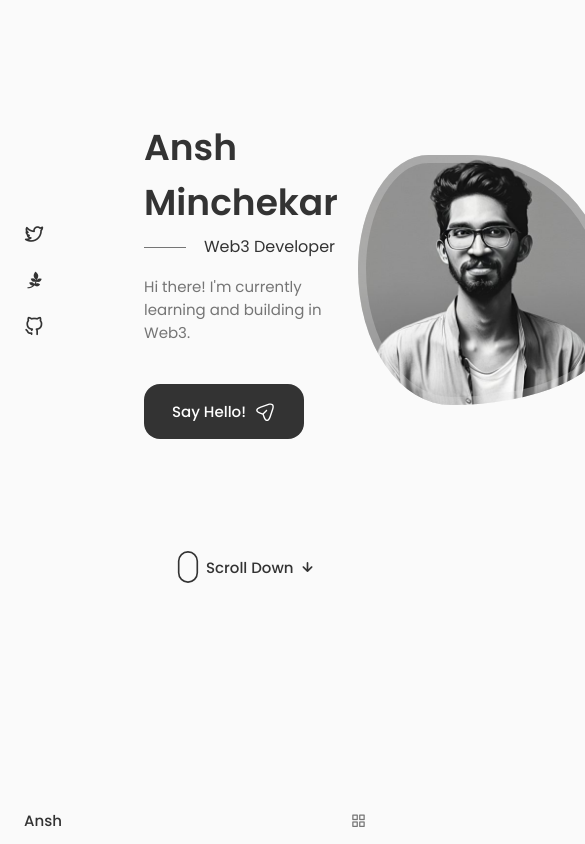
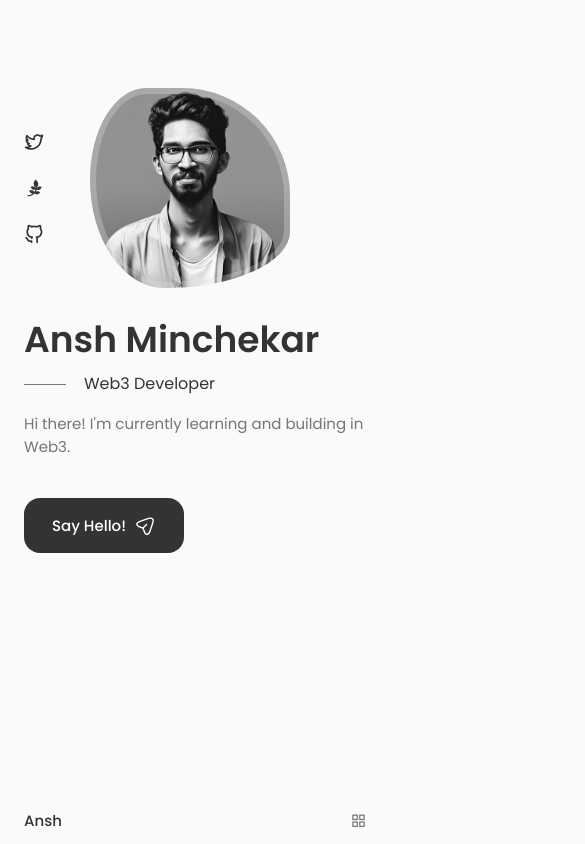
Before and after one commit to AnshMinchekar/personal-website, a React (Create React App) app: page / in a window 390 px wide. Shown: the top 844 px of the page, 585 px wide, since content can reach past the window. Built offline with nearby package versions, Linux system fonts and the light colour scheme.

Commit message:
Finished home page

```diff
--- a/src/App.css
+++ b/src/App.css
@@ -33,7 +33,7 @@
   --font-medium: 500;
   --font-semi-bold: 600;
 
-  /*========== Margenes Bottom ==========*/
+  /*========== Margins Bottom ==========*/
   /*.5rem = 8px | 1rem = 16px ...*/
   --mb-0-25: 0.25rem;
   --mb-0-5: 0.5rem;
@@ -185,6 +185,7 @@ img {
     width: 22px;
     height: 22px;
   }
+
 }
 
 /* For medium devices */
--- a/src/components/home/ScrollDown.jsx
+++ b/src/components/home/ScrollDown.jsx
@@ -25,7 +25,7 @@ const ScrollDown = () => {
                   d="M123.359,79.775l0,72.843"
                   style={{
                     fill: "none",
-                    stroke: "(--title-color)",
+                    stroke: "var(--title-color)",
                     strokeWidth: "20px",
                 }}
                 ></path>
--- a/src/components/home/home.css
+++ b/src/components/home/home.css
@@ -141,34 +141,43 @@
         height: 250px;
         box-shadow: inset 0 0 0 8px rgb(225 225 225 / 30%);
     }
+
+    .home__scroll{
+        margin-left: 7.5rem;
+    }
 }
 
 /* For medium devices */
 @media screen and (max-width: 768px) {
-    body {
-      margin: 0 0 var(--header-height) 0;
+    .home__content{
+        grid-template-columns: 0.5fr 3fr;
+        padding-top: 3.5rem;
     }
 
-    .section {
-      padding: 2rem 0 4rem;
+    .home__img{
+        order: initial;
+        justify-self: initial;
+    }
+    .home__data{
+        grid-column: 1/3;
     }
 
-    .section__subtitle {
-      margin-bottom: var(--mb-3);
+    .home__img{
+        box-shadow: inset 0 0 0 6px rgb(225 225 225 / 30%);
+        width: 200px;
+        height: 200px;
     }
-  }
 
-  @media screen and (max-width: 576px) {
-  }
+    .home__scroll{
+        display: none;
+    }
+}
 
   /* For small devices */
   @media screen and (max-width: 350px) {
-    :root {
-      --big-font-size: 1.75rem;
+    .home__img{
+        width: 180px;
+        height: 180px;
     }
 
-    .container {
-      margin-left: var(--mb-1);
-      margin-right: var(--mb-1);
-    }
   }
```
Also changed, not shown: src/components/home/Data.jsx (+0 -50 lines).
